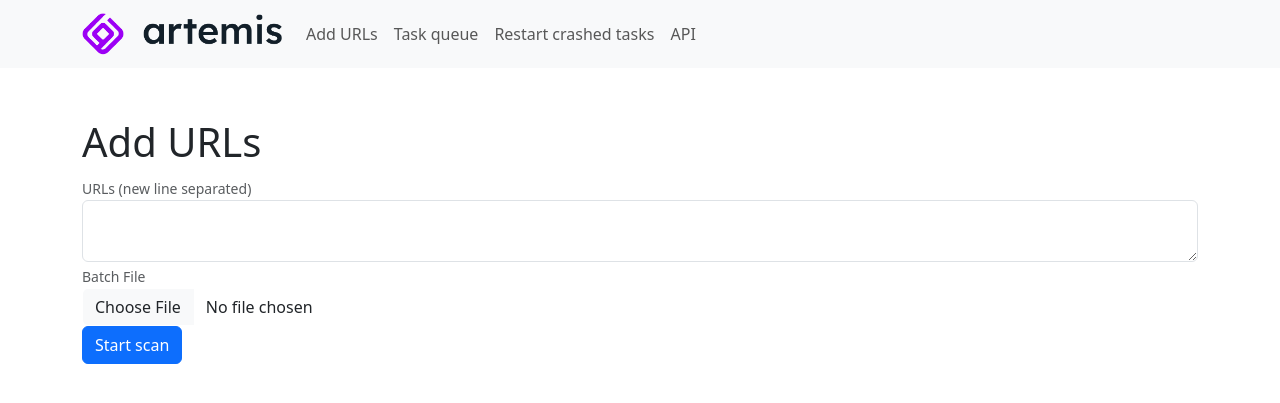
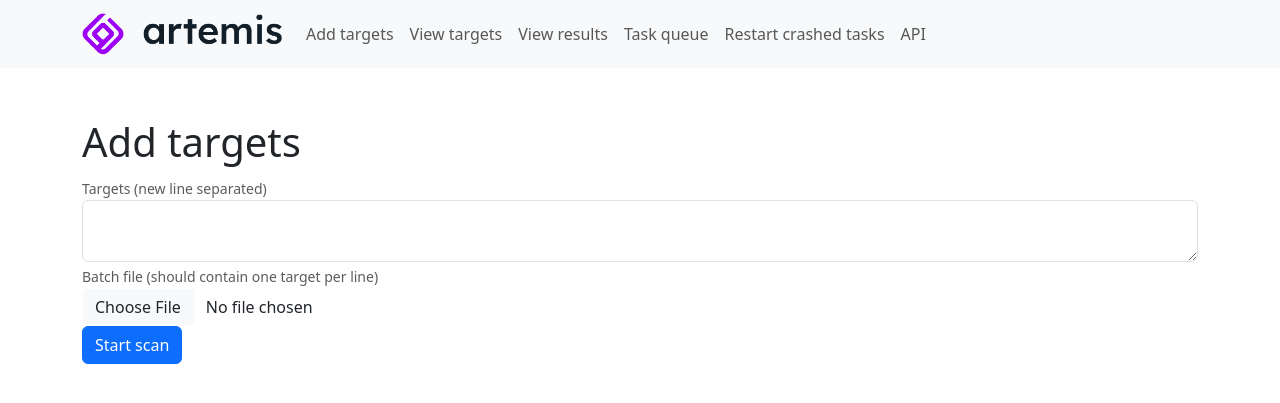
Before and after one commit to CERT-Polska/Artemis, a FastAPI app: page /add in a window 1280 px wide. Shown: the top 403 px of the page. Run offline with FastAPI, Linux system fonts and the light colour scheme; some libraries are stand-ins or nearby versions.

Commit message:
UX fixes (#220)
* UX fixes

* Screenshot fix

* Target format

```diff
--- a/templates/add.jinja2
+++ b/templates/add.jinja2
@@ -1,13 +1,13 @@
 {% extends "components/base.jinja2" %}
 {% block main %}
-    <h1>Add URLs</h1>
+    <h1>Add targets</h1>
     <form action="/add" method="post" class="w-100">
         <div class="form-group">
-            <label class="form-text">URLs (new line separated)</label>
-            <textarea class="form-control" name="urls"></textarea>
+            <label class="form-text">Targets (new line separated)</label>
+            <textarea class="form-control" name="targets"></textarea>
         </div>
         <div class="form-group">
-            <label class="form-text">Batch File</label>
+            <label class="form-text">Batch file (should contain one target per line)</label>
             <input class="form-control btn" type="file" name="file">
         </div>
         <input type="submit" class="btn btn-primary" value="Start scan">
--- a/templates/components/navbar.jinja2
+++ b/templates/components/navbar.jinja2
@@ -8,7 +8,13 @@
             <div class="collapse navbar-collapse">
                 <ul class="navbar-nav mr-auto">
                     <li class="nav-item">
-                        <a class="nav-link" href="/add">Add URLs</a>
+                        <a class="nav-link" href="/add">Add targets</a>
+                    </li>
+                    <li class="nav-item">
+                        <a class="nav-link" href="/">View targets</a>
+                    </li>
+                    <li class="nav-item">
+                        <a class="nav-link" href="/results?task_filter=interesting">View results</a>
                     </li>
                     <li class="nav-item">
                         <a class="nav-link" href="/queue">Task queue</a>
```
Also changed, not shown: artemis/frontend.py (+4 -4 lines), templates/index.jinja2 (+7 -7 lines), test/e2e/base.py (+1 -1 lines), 2 other files.
